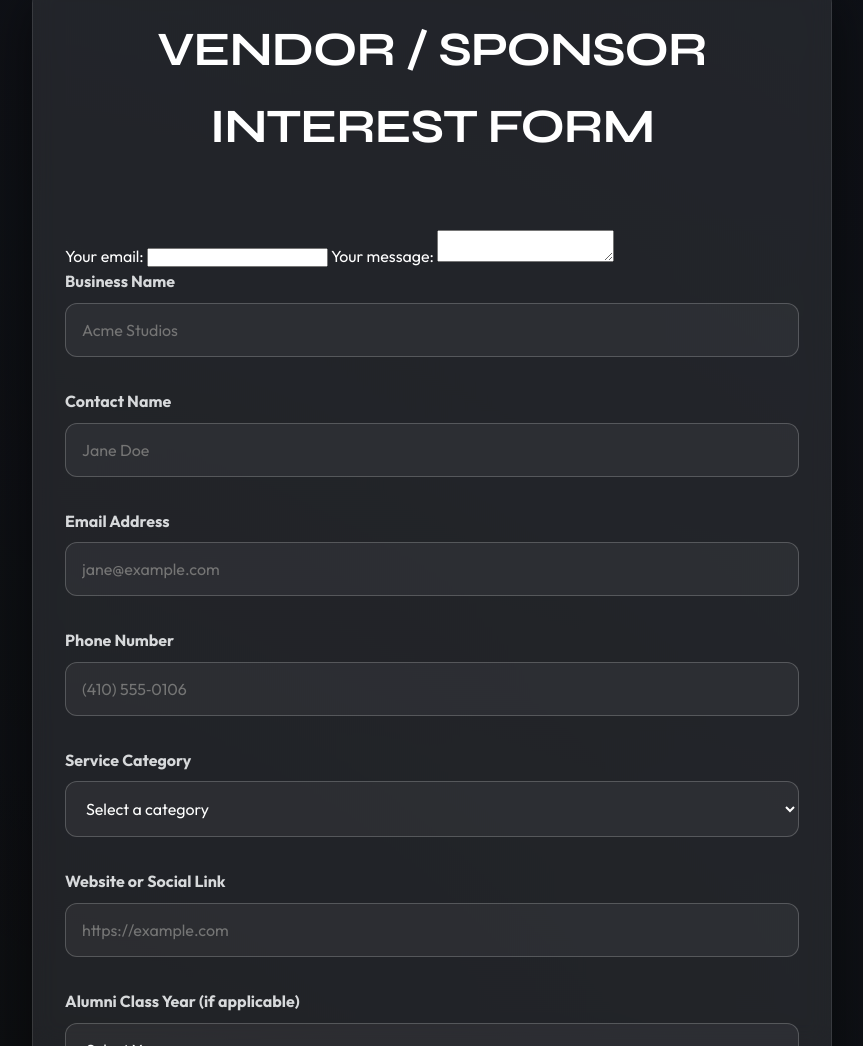
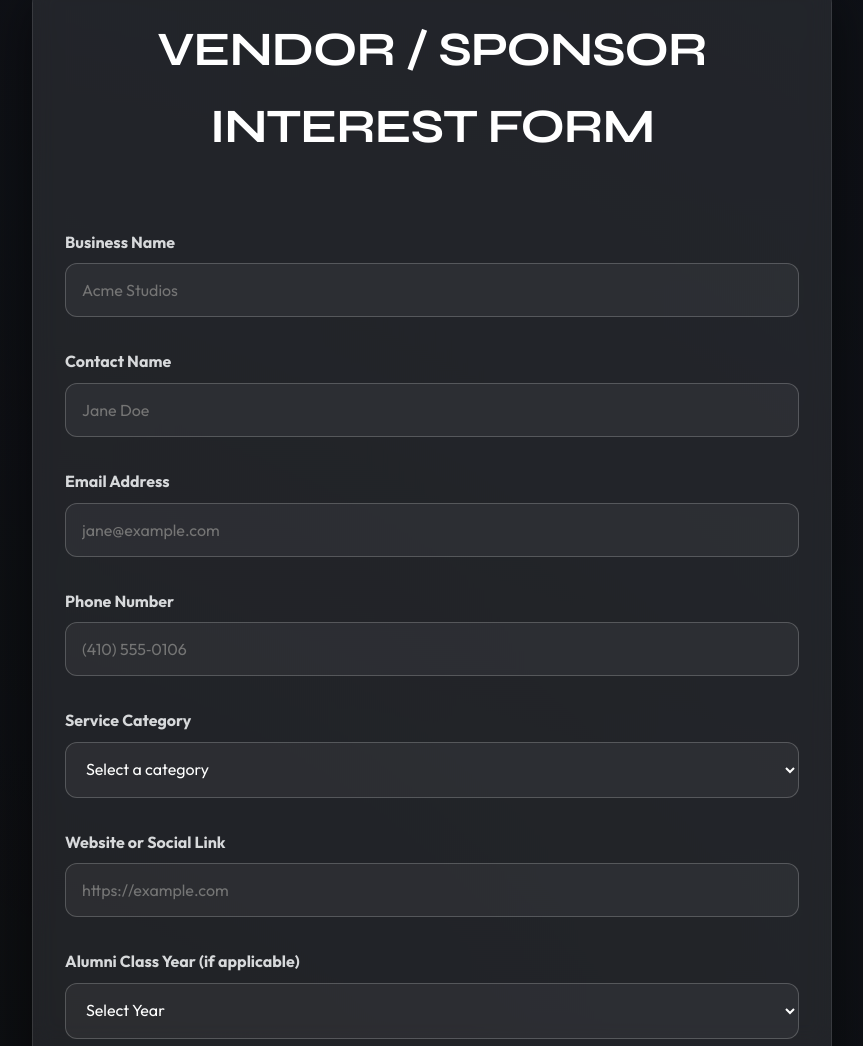
Before and after one commit to jyork143-hue/woodlawn-reunion, a website: page vendors.html in a window 1280 px wide. Shown: the part 1064-2110 px from the top of the page, without its empty margins (208-1071 px from the left). Drawn offline with Linux system fonts and the light colour scheme.

Commit message:
Merge branch 'main' of https://github.com/jyork143-hue/woodlawn-reunion into main and fix Formspree submission bugs

```diff
--- a/vendors.html
+++ b/vendors.html
@@ -1,5 +1,6 @@
 <!DOCTYPE html>
 <html lang="en">
+
 <head>
     <meta charset="UTF-8">
     <meta name="viewport" content="width=device-width, initial-scale=1.0">
@@ -7,6 +8,7 @@
     <meta name="description" content="Vendor and sponsor interest form for the Woodlawn Class of 2006 reunion.">
     <link rel="stylesheet" href="style.css">
 </head>
+
 <body class="branch-page">
     <!-- Navigation (same as index) -->
     <nav>
@@ -35,8 +37,6 @@
         <h2 class="section-title">Vendor / Sponsor Interest Form</h2>
         <!-- FORM ACTION PLACEHOLDER: Create a Formspree account for woodlawn06commitee@gmail.com, then paste the generated Form ID below -->
         <form action="https://formspree.io/f/mredzgze" method="POST" id="vendor-form">
-            <label> Your email: <input type="email" name="email"></label>
-              <label> Your message: <textarea name="message"></textarea> </label>
             <div class="input-group">
                 <label for="businessName">Business Name</label>
                 <input type="text" id="businessName" name="businessName" required placeholder="Acme Studios">
@@ -90,7 +90,8 @@
             </div>
             <div class="input-group">
                 <label for="notes">Additional Notes</label>
-                <textarea id="notes" name="notes" rows="4" placeholder="Any special requirements or ideas..."></textarea>
+                <textarea id="notes" name="notes" rows="4"
+                    placeholder="Any special requirements or ideas..."></textarea>
             </div>
             <button type="submit" class="cta-button">Submit Interest</button>
         </form>
@@ -101,4 +102,5 @@
 
     <script src="main.js"></script>
 </body>
+
 </html>
```
